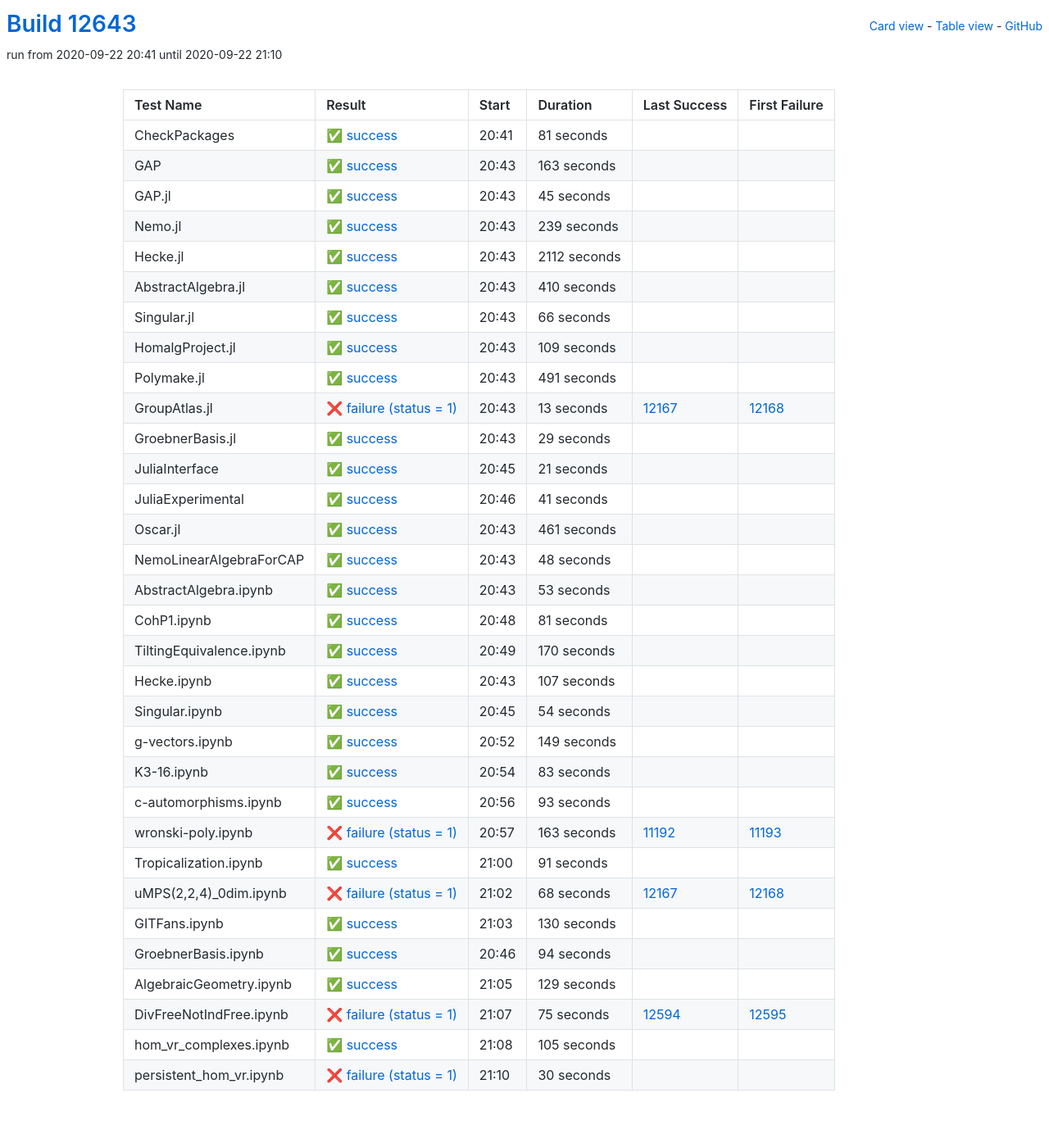
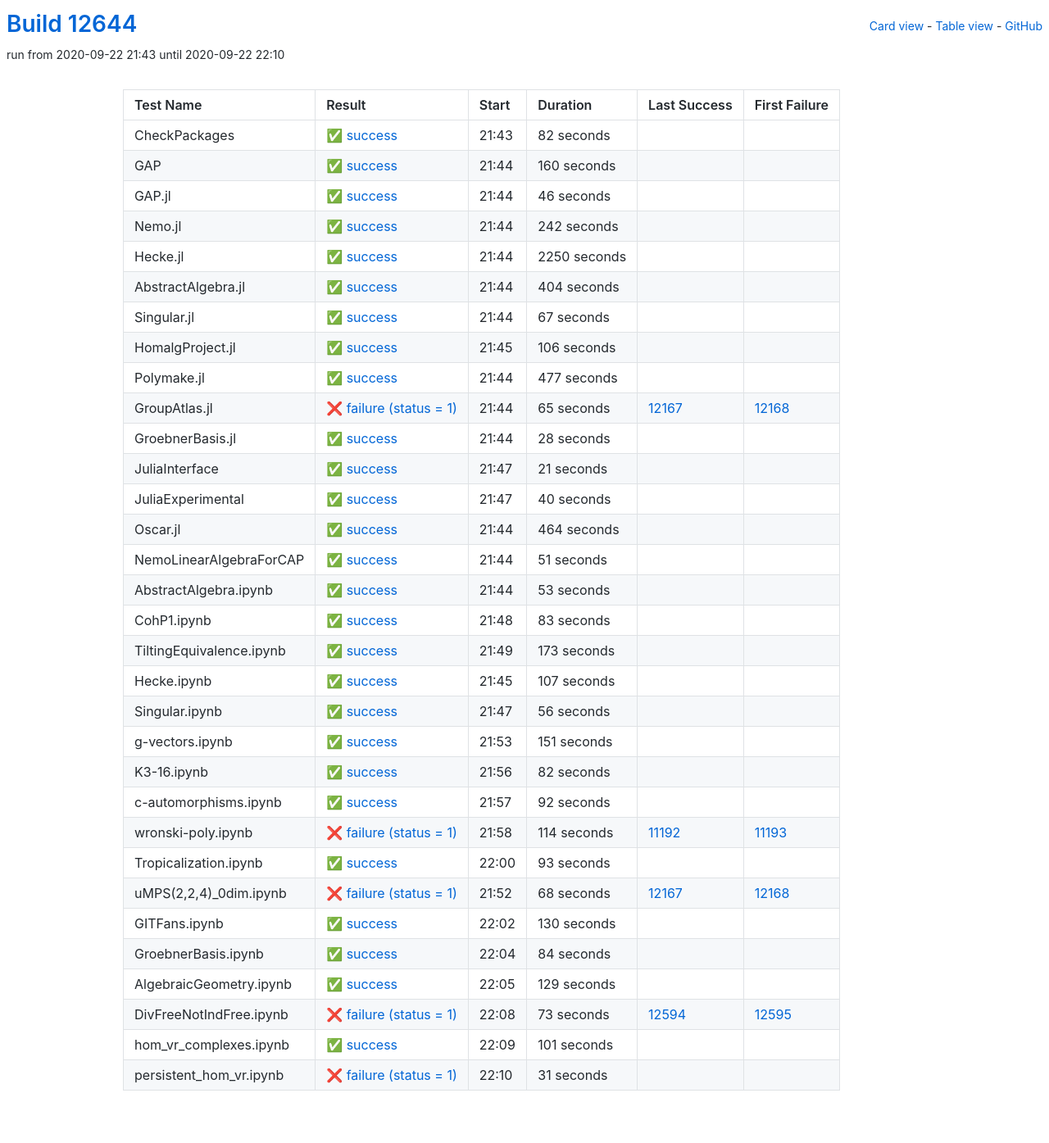
Before and after one commit to oscar-system/oscar-ci-status, a Jekyll site: the page built from table.html, in a window 1280 px wide. Shown: the whole page at 82% size. Built offline with Jekyll 4.4.1, drawn with Linux system fonts in a browser that asks for light colours.

Commit message:
Build #12644

```diff
--- a/_data/ci.yml
+++ b/_data/ci.yml
@@ -1,6 +1,6 @@
 ---
-build: 12643
-build_url: https://oscarci.mathematik.uni-kl.de/job/oscar/12643/
+build: 12644
+build_url: https://oscarci.mathematik.uni-kl.de/job/oscar/12644/
 job: oscar
 organization: oscar-system
 repo: oscar-ci-status
@@ -8,140 +8,140 @@
 tests:
 - name: CheckPackages
   id: checkpackages
-  log: https://oscarci.mathematik.uni-kl.de/job/oscar/12643/artifact/logs/build-12643/CheckPackages.log
-  start: 2020-09-22 20:41
+  log: https://oscarci.mathematik.uni-kl.de/job/oscar/12644/artifact/logs/build-12644/CheckPackages.log
+  start: 2020-09-22 21:43
   success: true
   exitcode: 0
   status: success
-  duration: 81
+  duration: 82
   last_success: false
   last_success_url:
   first_failure: false
   first_failure_url:
 - name: GAP
   id: gap
-  log: https://oscarci.mathematik.uni-kl.de/job/oscar/12643/artifact/logs/build-12643/GAP.log
-  start: 2020-09-22 20:43
+  log: https://oscarci.mathematik.uni-kl.de/job/oscar/12644/artifact/logs/build-12644/GAP.log
+  start: 2020-09-22 21:44
   success: true
   exitcode: 0
   status: success
-  duration: 163
+  duration: 160
   last_success: false
   last_success_url:
   first_failure: false
   first_failure_url:
 - name: GAP.jl
   id: gap-jl
-  log: https://oscarci.mathematik.uni-kl.de/job/oscar/12643/artifact/logs/build-12643/GAP.jl.log
-  start: 2020-09-22 20:43
+  log: https://oscarci.mathematik.uni-kl.de/job/oscar/12644/artifact/logs/build-12644/GAP.jl.log
+  start: 2020-09-22 21:44
   success: true
   exitcode: 0
   status: success
-  duration: 45
+  duration: 46
   last_success: false
   last_success_url:
   first_failure: false
   first_failure_url:
 - name: Nemo.jl
   id: nemo-jl
-  log: https://oscarci.mathematik.uni-kl.de/job/oscar/12643/artifact/logs/build-12643/Nemo.jl.log
-  start: 2020-09-22 20:43
+  log: https://oscarci.mathematik.uni-kl.de/job/oscar/12644/artifact/logs/build-12644/Nemo.jl.log
+  start: 2020-09-22 21:44
   success: true
   exitcode: 0
   status: success
-  duration: 239
+  duration: 242
   last_success: false
   last_success_url:
   first_failure: false
   first_failure_url:
 - name: Hecke.jl
   id: hecke-jl
-  log: https://oscarci.mathematik.uni-kl.de/job/oscar/12643/artifact/logs/build-12643/Hecke.jl.log
-  start: 2020-09-22 20:43
+  log: https://oscarci.mathematik.uni-kl.de/job/oscar/12644/artifact/logs/build-12644/Hecke.jl.log
+  start: 2020-09-22 21:44
   success: true
   exitcode: 0
   status: success
-  duration: 2112
+  duration: 2250
   last_success: false
   last_success_url:
   first_failure: false
   first_failure_url:
 - name: AbstractAlgebra.jl
   id: abstractalgebra-jl
-  log: https://oscarci.mathematik.uni-kl.de/job/oscar/12643/artifact/logs/build-12643/AbstractAlgebra.jl.log
-  start: 2020-09-22 20:43
+  log: https://oscarci.mathematik.uni-kl.de/job/oscar/12644/artifact/logs/build-12644/AbstractAlgebra.jl.log
+  start: 2020-09-22 21:44
   success: true
   exitcode: 0
   status: success
-  duration: 410
+  duration: 404
   last_success: false
   last_success_url:
   first_failure: false
   first_failure_url:
 - name: Singular.jl
   id: singular-jl
-  log: https://oscarci.mathematik.uni-kl.de/job/oscar/12643/artifact/logs/build-12643/Singular.jl.log
-  start: 2020-09-22 20:43
+  log: https://oscarci.mathematik.uni-kl.de/job/oscar/12644/artifact/logs/build-12644/Singular.jl.log
+  start: 2020-09-22 21:44
   success: true
   exitcode: 0
   status: success
-  duration: 66
+  duration: 67
   last_success: false
   last_success_url:
   first_failure: false
   first_failure_url:
 - name: HomalgProject.jl
   id: homalgproject-jl
-  log: https://oscarci.mathematik.uni-kl.de/job/oscar/12643/artifact/logs/build-12643/HomalgProject.jl.log
-  start: 2020-09-22 20:43
+  log: https://oscarci.mathematik.uni-kl.de/job/oscar/12644/artifact/logs/build-12644/HomalgProject.jl.log
+  start: 2020-09-22 21:45
   success: true
   exitcode: 0
   status: success
-  duration: 109
+  duration: 106
   last_success: false
   last_success_url:
   first_failure: false
   first_failure_url:
 - name: Polymake.jl
   id: polymake-jl
-  log: https://oscarci.mathematik.uni-kl.de/job/oscar/12643/artifact/logs/build-12643/Polymake.jl.log
-  start: 2020-09-22 20:43
+  log: https://oscarci.mathematik.uni-kl.de/job/oscar/12644/artifact/logs/build-12644/Polymake.jl.log
+  start: 2020-09-22 21:44
   success: true
   exitcode: 0
   status: success
-  duration: 491
+  duration: 477
   last_success: false
   last_success_url:
   first_failure: false
   first_failure_url:
 - name: GroupAtlas.jl
   id: groupatlas-jl
-  log: https://oscarci.mathematik.uni-kl.de/job/oscar/12643/artifact/logs/build-12643/GroupAtlas.jl.log
-  start: 2020-09-22 20:43
+  log: https://oscarci.mathematik.uni-kl.de/job/oscar/12644/artifact/logs/build-12644/GroupAtlas.jl.log
+  start: 2020-09-22 21:44
   success: false
   exitcode: 1
   status: failure
-  duration: 13
+  duration: 65
   last_success: 12167
   last_success_url: https://oscarci.mathematik.uni-kl.de/job/oscar/12167/
   first_failure: 12168
   first_failure_url: https://oscarci.mathematik.uni-kl.de/job/oscar/12168/
 - name: GroebnerBasis.jl
   id: groebnerbasis-jl
-  log: https://oscarci.mathematik.uni-kl.de/job/oscar/12643/artifact/logs/build-12643/GroebnerBasis.jl.log
-  start: 2020-09-22 20:43
+  log: https://oscarci.mathematik.uni-kl.de/job/oscar/12644/artifact/logs/build-12644/GroebnerBasis.jl.log
+  start: 2020-09-22 21:44
   success: true
   exitcode: 0
   status: success
-  duration: 29
+  duration: 28
   last_success: false
   last_success_url:
   first_failure: false
   first_failure_url:
 - name: JuliaInterface
   id: juliainterface
-  log: https://oscarci.mathematik.uni-kl.de/job/oscar/12643/artifact/logs/build-12643/JuliaInterface.log
-  start: 2020-09-22 20:45
+  log: https://oscarci.mathematik.uni-kl.de/job/oscar/12644/artifact/logs/build-12644/JuliaInterface.log
+  start: 2020-09-22 21:47
   success: true
   exitcode: 0
   status: success
@@ -152,44 +152,44 @@
   first_failure_url:
 - name: JuliaExperimental
   id: juliaexperimental
-  log: https://oscarci.mathematik.uni-kl.de/job/oscar/12643/artifact/logs/build-12643/JuliaExperimental.log
-  start: 2020-09-22 20:46
+  log: https://oscarci.mathematik.uni-kl.de/job/oscar/12644/artifact/logs/build-12644/JuliaExperimental.log
+  start: 2020-09-22 21:47
   success: true
   exitcode: 0
   status: success
-  duration: 41
+  duration: 40
   last_success: false
   last_success_url:
   first_failure: false
   first_failure_url:
 - name: Oscar.jl
   id: oscar-jl
-  log: https://oscarci.mathematik.uni-kl.de/job/oscar/12643/artifact/logs/build-12643/Oscar.jl.log
-  start: 2020-09-22 20:43
+  log: https://oscarci.mathematik.uni-kl.de/job/oscar/12644/artifact/logs/build-12644/Oscar.jl.log
+  start: 2020-09-22 21:44
   success: true
   exitcode: 0
   status: success
-  duration: 461
+  duration: 464
   last_success: false
   last_success_url:
   first_failure: false
   first_failure_url:
 - name: NemoLinearAlgebraForCAP
   id: nemolinearalgebraforcap
-  log: https://oscarci.mathematik.uni-kl.de/job/oscar/12643/artifact/logs/build-12643/NemoLinearAlgebraForCAP.log
-  start: 2020-09-22 20:43
+  log: https://oscarci.mathematik.uni-kl.de/job/oscar/12644/artifact/logs/build-12644/NemoLinearAlgebraForCAP.log
+  start: 2020-09-22 21:44
   success: true
   exitcode: 0
   status: success
-  duration: 48
+  duration: 51
   last_success: false
   last_success_url:
   first_failure: false
   first_failure_url:
 - name: AbstractAlgebra.ipynb
   id: abstractalgebra-ipynb
-  log: https://oscarci.mathematik.uni-kl.de/job/oscar/12643/artifact/logs/build-12643/AbstractAlgebra.ipynb.log
-  start: 2020-09-22 20:43
+  log: https://oscarci.mathematik.uni-kl.de/job/oscar/12644/artifact/logs/build-12644/AbstractAlgebra.ipynb.log
+  start: 2020-09-22 21:44
   success: true
   exitcode: 0
   status: success
@@ -200,32 +200,32 @@
   first_failure_url:
 - name: CohP1.ipynb
   id: cohp1-ipynb
-  log: https://oscarci.mathematik.uni-kl.de/job/oscar/12643/artifact/logs/build-12643/CohP1.ipynb.log
-  start: 2020-09-22 20:48
+  log: https://oscarci.mathematik.uni-kl.de/job/oscar/12644/artifact/logs/build-12644/CohP1.ipynb.log
+  start: 2020-09-22 21:48
   success: true
   exitcode: 0
   status: success
-  duration: 81
+  duration: 83
   last_success: false
   last_success_url:
   first_failure: false
   first_failure_url:
 - name: TiltingEquivalence.ipynb
   id: tiltingequivalence-ipynb
-  log: https://oscarci.mathematik.uni-kl.de/job/oscar/12643/artifact/logs/build-12643/TiltingEquivalence.ipynb.log
-  start: 2020-09-22 20:49
+  log: https://oscarci.mathematik.uni-kl.de/job/oscar/12644/artifact/logs/build-12644/TiltingEquivalence.ipynb.log
+  start: 2020-09-22 21:49
   success: true
   exitcode: 0
   status: success
-  duration: 170
+  duration: 173
   last_success: false
   last_success_url:
   first_failure: false
   first_failure_url:
 - name: Hecke.ipynb
   id: hecke-ipynb
-  log: https://oscarci.mathematik.uni-kl.de/job/oscar/12643/artifact/logs/build-12643/Hecke.ipynb.log
-  start: 2020-09-22 20:43
+  log: https://oscarci.mathematik.uni-kl.de/job/oscar/12644/artifact/logs/build-12644/Hecke.ipynb.log
+  start: 2020-09-22 21:45
   success: true
   exitcode: 0
   status: success
@@ -236,44 +236,68 @@
   first_failure_url:
 - name: Singular.ipynb
   id: singular-ipynb
-  log: https://oscarci.mathematik.uni-kl.de/job/oscar/12643/artifact/logs/build-12643/Singular.ipynb.log
-  start: 2020-09-22 20:45
+  log: https://oscarci.mathematik.uni-kl.de/job/oscar/12644/artifact/logs/build-12644/Singular.ipynb.log
+  start: 2020-09-22 21:47
   success: true
   exitcode: 0
   status: success
-  duration: 54
+  duration: 56
   last_success: false
   last_success_url:
   first_failure: false
   first_failure_url:
 - name: g-vectors.ipynb
   id: g-vectors-ipynb
-  log: https://oscarci.mathematik.uni-kl.de/job/oscar/12643/artifact/logs/build-12643/g-vectors.ipynb.log
-  start: 2020-09-22 20:52
+  log: https://oscarci.mathematik.uni-kl.de/job/oscar/12644/artifact/logs/build-12644/g-vectors.ipynb.log
+  start: 2020-09-22 21:53
   success: true
   exitcode: 0
   status: success
-  duration: 149
+  duration: 151
   last_success: false
   last_success_url:
   first_failure: false
   first_failure_url:
 - name: K3-16.ipynb
   id: k3-16-ipynb
-  log: https://oscarci.mathematik.uni-kl.de/job/oscar/12643/artifact/logs/build-12643/K3-16.ipynb.log
-  start: 2020-09-22 20:54
+  log: https://oscarci.mathematik.uni-kl.de/job/oscar/12644/artifact/logs/build-12644/K3-16.ipynb.log
+  start: 2020-09-22 21:56
   success: true
   exitcode: 0
   status: success
-  duration: 83
+  duration: 82
   last_success: false
   last_success_url:
   first_failure: false
   first_failure_url:
 - name: c-automorphisms.ipynb
   id: c-automorphisms-ipynb
-  log: https://oscarci.mathematik.uni-kl.de/job/oscar/12643/artifact/logs/build-12643/c-automorphisms.ipynb.log
-  start: 2020-09-22 20:56
+  log: https://oscarci.mathematik.uni-kl.de/job/oscar/12644/artifact/logs/build-12644/c-automorphisms.ipynb.log
+  start: 2020-09-22 21:57
+  success: true
+  exitcode: 0
+  status: success
+  duration: 92
+  last_success: false
+  last_success_url:
+  first_failure: false
+  first_failure_url:
+- name: wronski-poly.ipynb
+  id: wronski-poly-ipynb
+  log: https://oscarci.mathematik.uni-kl.de/job/oscar/12644/artifact/logs/build-12644/wronski-poly.ipynb.log
+  start: 2020-09-22 21:58
+  success: false
+  exitcode: 1
+  status: failure
+  duration: 114
+  last_success: 11192
+  last_success_url: https://oscarci.mathematik.uni-kl.de/job/oscar/11192/
+  first_failure: 11193
+  first_failure_url: https://oscarci.mathematik.uni-kl.de/job/oscar/11193/
+- name: Tropicalization.ipynb
+  id: tropicalization-ipynb
+  log: https://oscarci.mathematik.uni-kl.de/job/oscar/12644/artifact/logs/build-12644/Tropicalization.ipynb.log
+  start: 2020-09-22 22:00
   success: true
   exitcode: 0
   status: success
@@ -282,34 +306,10 @@
   last_success_url:
   first_failure: false
   first_failure_url:
-- name: wronski-poly.ipynb
-  id: wronski-poly-ipynb
-  log: https://oscarci.mathematik.uni-kl.de/job/oscar/12643/artifact/logs/build-12643/wronski-poly.ipynb.log
-  start: 2020-09-22 20:57
-  success: false
-  exitcode: 1
-  status: failure
-  duration: 163
-  last_success: 11192
-  last_success_url: https://oscarci.mathematik.uni-kl.de/job/oscar/11192/
-  first_failure: 11193
-  first_failure_url: https://oscarci.mathematik.uni-kl.de/job/oscar/11193/
-- name: Tropicalization.ipynb
-  id: tropicalization-ipynb
-  log: https://oscarci.mathematik.uni-kl.de/job/oscar/12643/artifact/logs/build-12643/Tropicalization.ipynb.log
-  start: 2020-09-22 21:00
-  success: true
-  exitcode: 0
-  status: success
-  duration: 91
-  last_success: false
-  last_success_url:
-  first_failure: false
-  first_failure_url:
 - name: uMPS(2,2,4)_0dim.ipynb
   id: umps-2-2-4-0dim-ipynb
-  log: https://oscarci.mathematik.uni-kl.de/job/oscar/12643/artifact/logs/build-12643/uMPS-2-2-4-_0dim.ipynb.log
-  start: 2020-09-22 21:02
+  log: https://oscarci.mathematik.uni-kl.de/job/oscar/12644/artifact/logs/build-12644/uMPS-2-2-4-_0dim.ipynb.log
+  start: 2020-09-22 21:52
   success: false
   exitcode: 1
   status: failure
@@ -320,8 +320,8 @@
   first_failure_url: https://oscarci.mathematik.uni-kl.de/job/oscar/12168/
 - name: GITFans.ipynb
   id: gitfans-ipynb
-  log: https://oscarci.mathematik.uni-kl.de/job/oscar/12643/artifact/logs/build-12643/GITFans.ipynb.log
-  start: 2020-09-22 21:03
+  log: https://oscarci.mathematik.uni-kl.de/job/oscar/12644/artifact/logs/build-12644/GITFans.ipynb.log
+  start: 2020-09-22 22:02
   success: true
   exitcode: 0
   status: success
@@ -332,20 +332,20 @@
   first_failure_url:
 - name: GroebnerBasis.ipynb
   id: groebnerbasis-ipynb
-  log: https://oscarci.mathematik.uni-kl.de/job/oscar/12643/artifact/logs/build-12643/GroebnerBasis.ipynb.log
-  start: 2020-09-22 20:46
+  log: https://oscarci.mathematik.uni-kl.de/job/oscar/12644/artifact/logs/build-12644/GroebnerBasis.ipynb.log
+  start: 2020-09-22 22:04
   success: true
   exitcode: 0
   status: success
-  duration: 94
+  duration: 84
   last_success: false
   last_success_url:
   first_failure: false
   first_failure_url:
 - name: AlgebraicGeometry.ipynb
   id: algebraicgeometry-ipynb
-  log: https://oscarci.mathematik.uni-kl.de/job/oscar/12643/artifact/logs/build-12643/AlgebraicGeometry.ipynb.log
-  start: 2020-09-22 21:05
+  log: https://oscarci.mathematik.uni-kl.de/job/oscar/12644/artifact/logs/build-12644/AlgebraicGeometry.ipynb.log
+  start: 2020-09-22 22:05
   success: true
   exitcode: 0
   status: success
@@ -356,36 +356,36 @@
   first_failure_url:
 - name: DivFreeNotIndFree.ipynb
   id: divfreenotindfree-ipynb
-  log: https://oscarci.mathematik.uni-kl.de/job/oscar/12643/artifact/logs/build-12643/DivFreeNotIndFree.ipynb.log
-  start: 2020-09-22 21:07
+  log: https://oscarci.mathematik.uni-kl.de/job/oscar/12644/artifact/logs/build-12644/DivFreeNotIndFree.ipynb.log
+  start: 2020-09-22 22:08
   success: false
   exitcode: 1
   status: failure
-  duration: 75
+  duration: 73
   last_success: 12594
   last_success_url: https://oscarci.mathematik.uni-kl.de/job/oscar/12594/
   first_failure: 12595
   first_failure_url: https://oscarci.mathematik.uni-kl.de/job/oscar/12595/
 - name: hom_vr_complexes.ipynb
   id: hom-vr-complexes-ipynb
-  log: https://oscarci.mathematik.uni-kl.de/job/oscar/12643/artifact/logs/build-12643/hom_vr_complexes.ipynb.log
-  start: 2020-09-22 21:08
+  log: https://oscarci.mathematik.uni-kl.de/job/oscar/12644/artifact/logs/build-12644/hom_vr_complexes.ipynb.log
+  start: 2020-09-22 22:09
   success: true
   exitcode: 0
   status: success
-  duration: 105
+  duration: 101
   last_success: false
   last_success_url:
   first_failure: false
   first_failure_url:
 - name: persistent_hom_vr.ipynb
   id: persistent-hom-vr-ipynb
-  log: https://oscarci.mathematik.uni-kl.de/job/oscar/12643/artifact/logs/build-12643/persistent_hom_vr.ipynb.log
-  start: 2020-09-22 21:10
+  log: https://oscarci.mathematik.uni-kl.de/job/oscar/12644/artifact/logs/build-12644/persistent_hom_vr.ipynb.log
+  start: 2020-09-22 22:10
   success: false
   exitcode: 1
   status: failure
-  duration: 30
+  duration: 31
   last_success: false
   last_success_url:
   first_failure: false
```
Also changed, not shown: README.md.
